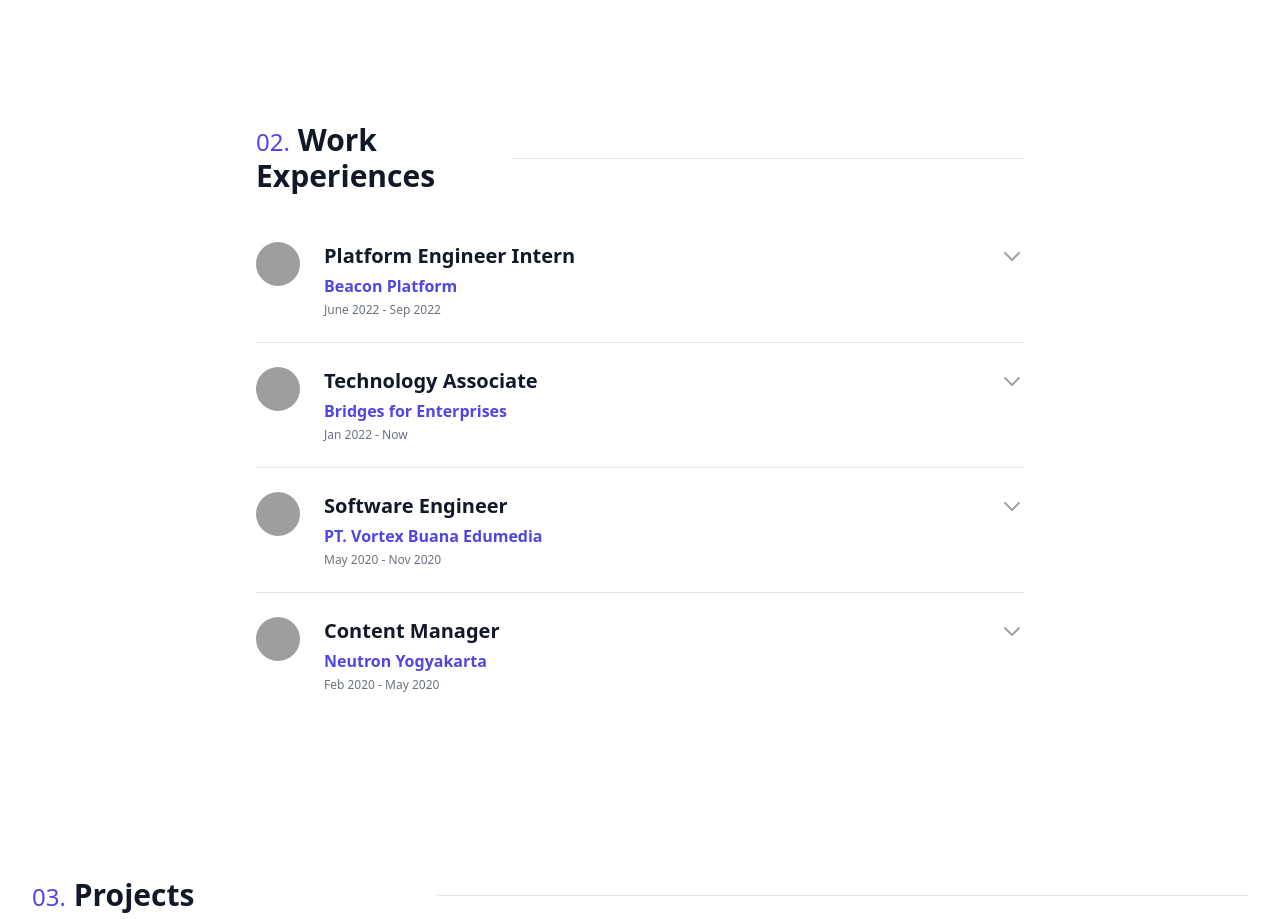
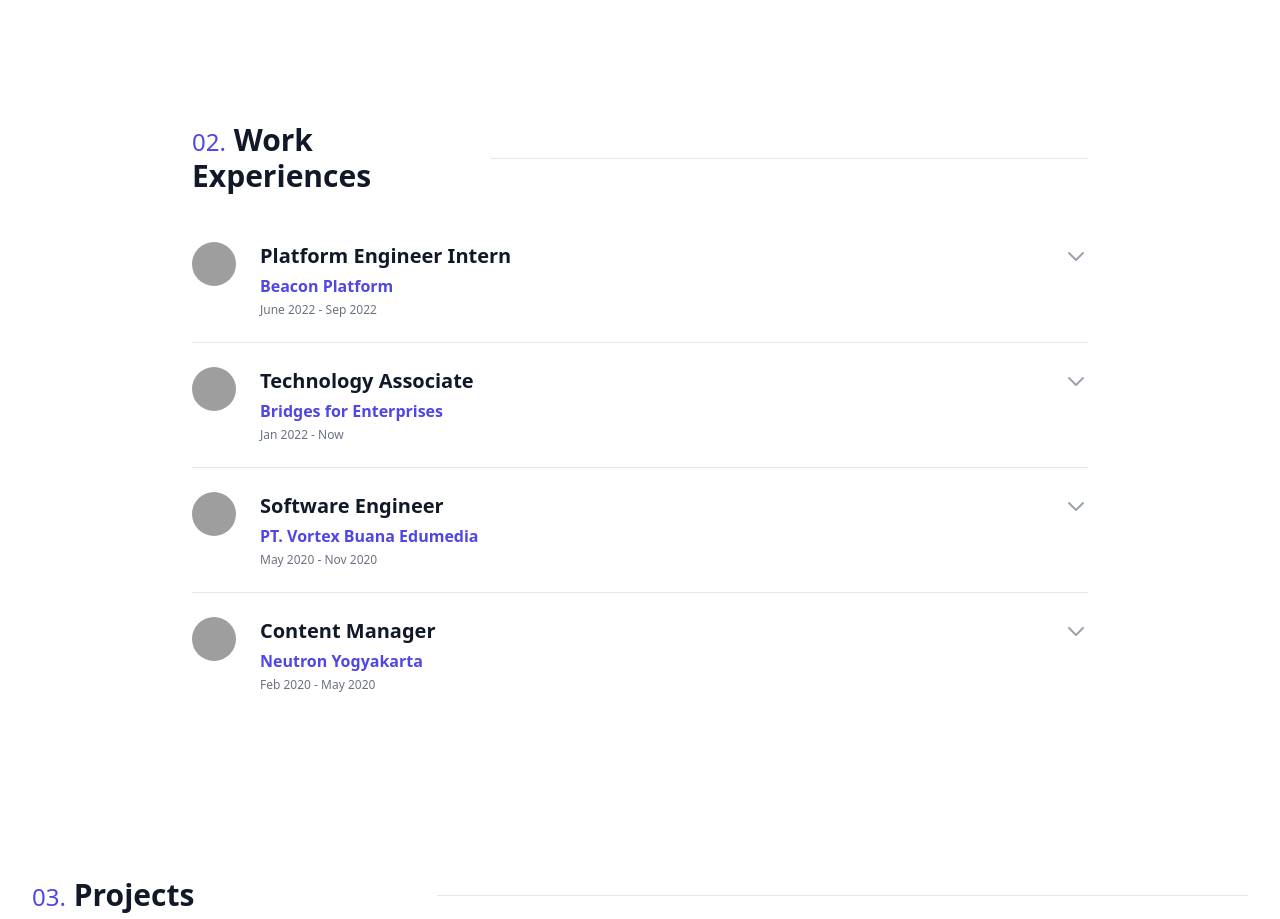
Before and after one commit to abrielequdsi/personal-website-v3, a Next.js app: page / in a window 1280 px wide. Shown: the part 1480-2399 px from the top of the page. Built offline with nearby package versions, Linux system fonts and the light colour scheme; grey boxes are pictures that could not be loaded; a web font is replaced by a local one.

Commit message:
fix: fix section max-width

```diff
--- a/src/components/main-page/ExperiencesSection/ExperiencesSection.js
+++ b/src/components/main-page/ExperiencesSection/ExperiencesSection.js
@@ -84,7 +84,7 @@
   return (
     <div className="bg-white">
       <div className="max-w-7xl mx-auto py-12 px-4 sm:py-16 sm:px-6 lg:px-8">
-        <div className="max-w-3xl mx-auto ">
+        <div className="max-w-4xl mx-auto ">
           {/* <h2 className="text-center text-3xl font-extrabold text-gray-900 sm:text-4xl">
             Frequently asked questions
           </h2> */}
```
